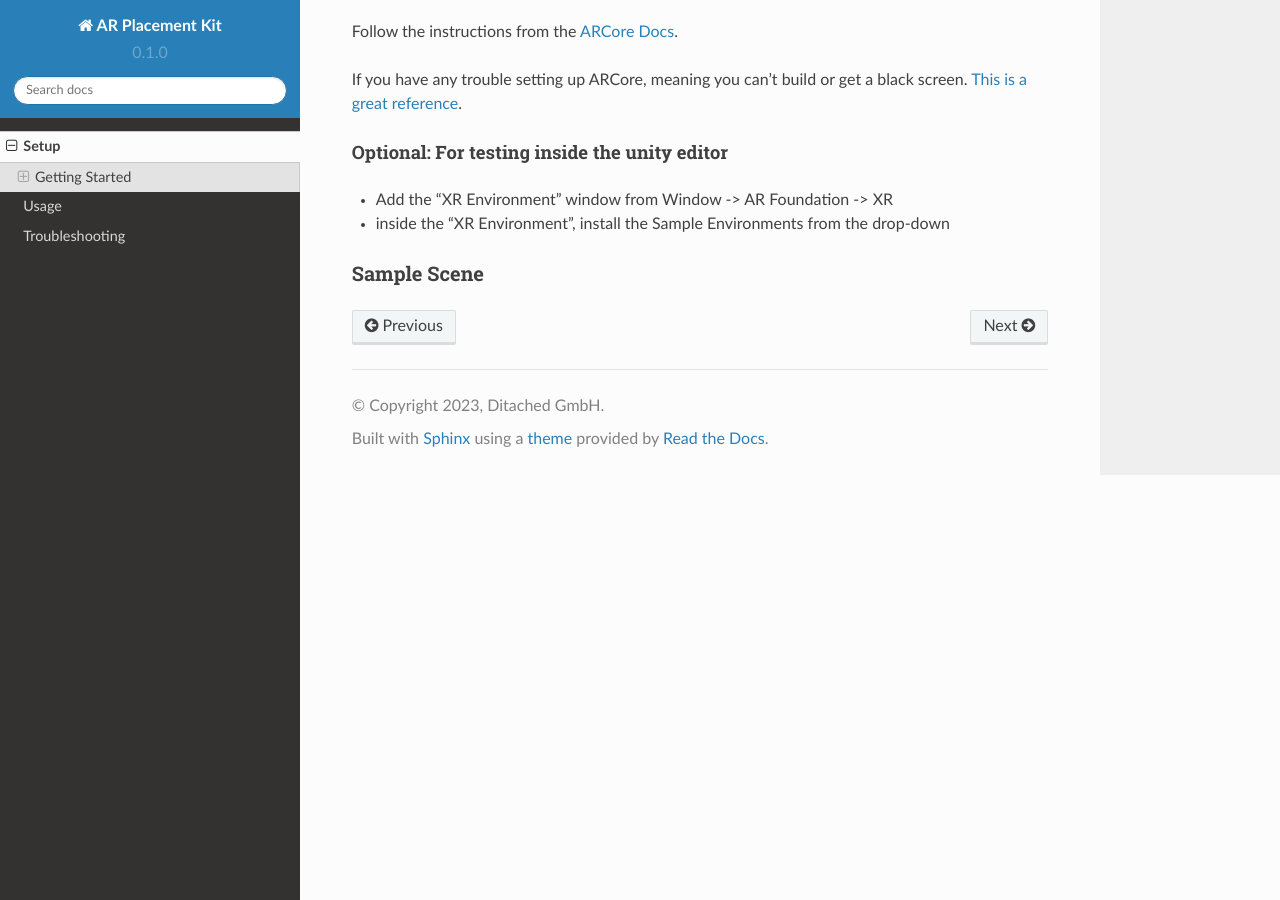
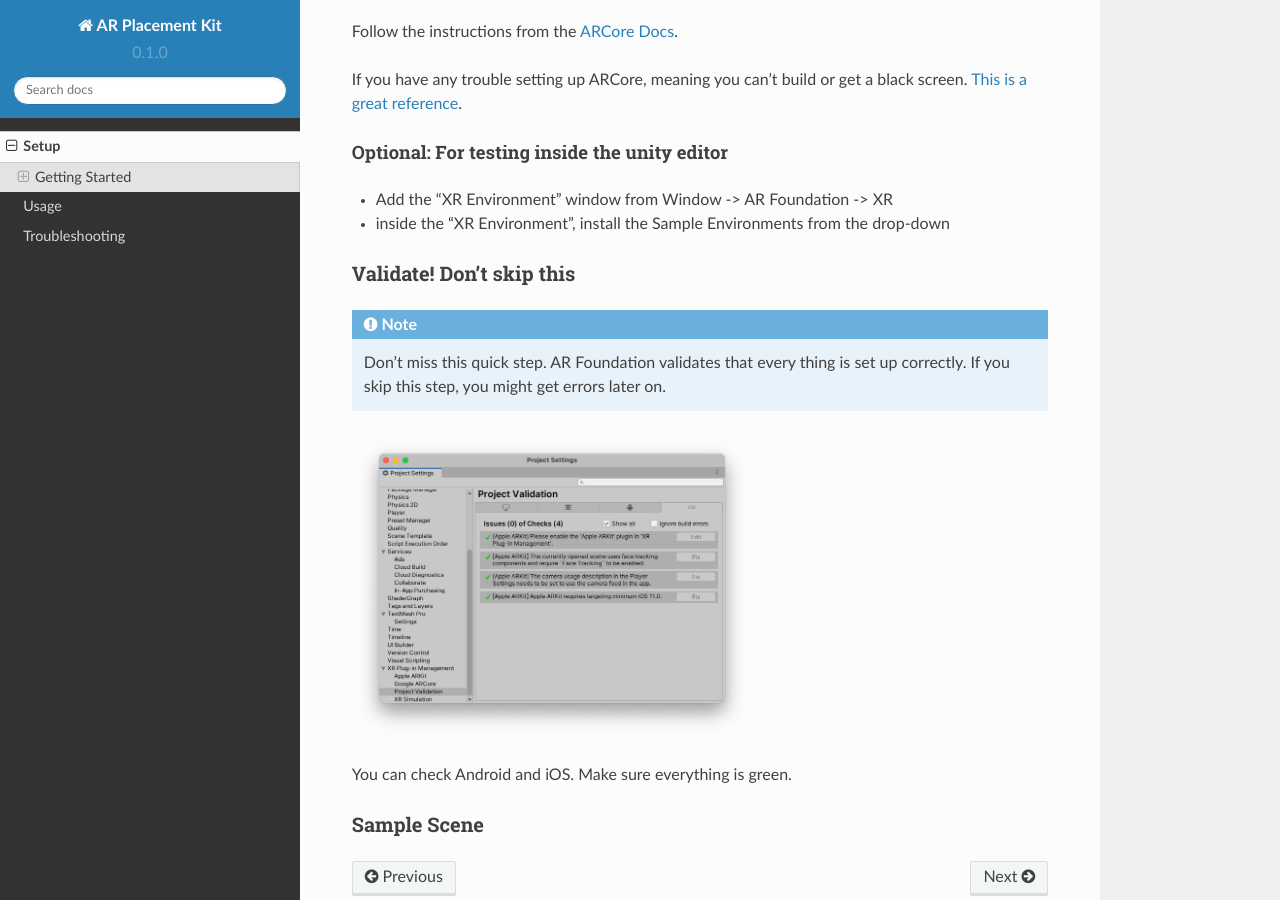
Before and after one commit to Ditached/ARPlacementKit-Docs, a Sphinx documentation site: the page built from docs/source/installation.rst, in a window 1280 px wide and 900 px high, scrolled down 2239 px. Built offline with Sphinx 7.4.7 and the Read the Docs theme 2.0.0, drawn with Linux system fonts in a browser that asks for light colours.

Commit message:
Validation

```diff
--- a/docs/source/index.rst
+++ b/docs/source/index.rst
@@ -26,6 +26,11 @@
 .. note::
    Please follow the setup instructions carefully. Most errors occur by not setting up AR Foundation correctly, which is unrelated to this package. We provide some guide anyways to make sure you get started as easy as possible.
 
+Why AR Foundation 5.0+:
+~~~~~~~~
+We decided to only support AR Foundation 5.0 as it is the newest version. There a major changes between versions and it is hard to support multiple of them.
+Version 5.0+ provides support for in-editor testing which is essential in our opinion.
+
 Contents
 --------
 
--- a/docs/source/installation.rst
+++ b/docs/source/installation.rst
@@ -77,6 +77,17 @@
 - inside the "XR Environment", install the Sample Environments from the drop-down
 
 =================
+Validate! Don't skip this
+=================
+.. note::
+   Don't miss this quick step. AR Foundation validates that every thing is set up correctly. If you skip this step, you might get errors later on.
+
+.. image:: images/Validation.png
+    :width: 400
+
+You can check Android and iOS. Make sure everything is green.
+
+=================
 Sample Scene
 =================
 
```
Also changed, not shown: docs/source/troubleshooting.rst (+7 -0 lines), docs/source/images/Validation.png (added).
